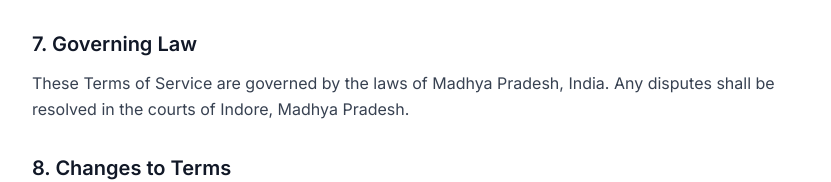
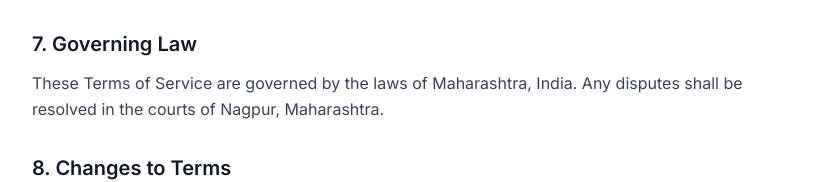
Before and after one commit to urvakshtirle1946/yashashvi--advertising, a Next.js app: page /terms in a window 1280 px wide. Shown: the part 1077-1259 px from the top of the page, without its empty margins (224-1055 px from the left). Built offline with nearby package versions, Linux system fonts and the light colour scheme.

Commit message:
updation

```diff
--- a/src/app/privacy/page.jsx
+++ b/src/app/privacy/page.jsx
@@ -91,6 +91,7 @@ export default function PrivacyPage() {
             <div className="mt-3 p-4 bg-gray-50 rounded-lg border border-gray-200">
               <p className="font-semibold">Yashashvi Advertising</p>
               <p>Indore, Madhya Pradesh, India</p>
+
             </div>
           </section>
         </div>
--- a/src/app/terms/page.jsx
+++ b/src/app/terms/page.jsx
@@ -80,8 +80,8 @@ export default function TermsPage() {
           <section>
             <h2 className="text-xl font-semibold text-gray-900 mb-3">7. Governing Law</h2>
             <p>
-              These Terms of Service are governed by the laws of Madhya Pradesh, India. Any disputes
-              shall be resolved in the courts of Indore, Madhya Pradesh.
+              These Terms of Service are governed by the laws of Maharashtra, India. Any disputes
+              shall be resolved in the courts of Nagpur, Maharashtra.
             </p>
           </section>
 
@@ -99,6 +99,7 @@ export default function TermsPage() {
             <div className="mt-3 p-4 bg-gray-50 rounded-lg border border-gray-200">
               <p className="font-semibold">Yashashvi Advertising</p>
               <p>Indore, Madhya Pradesh, India</p>
+
             </div>
           </section>
         </div>
```
